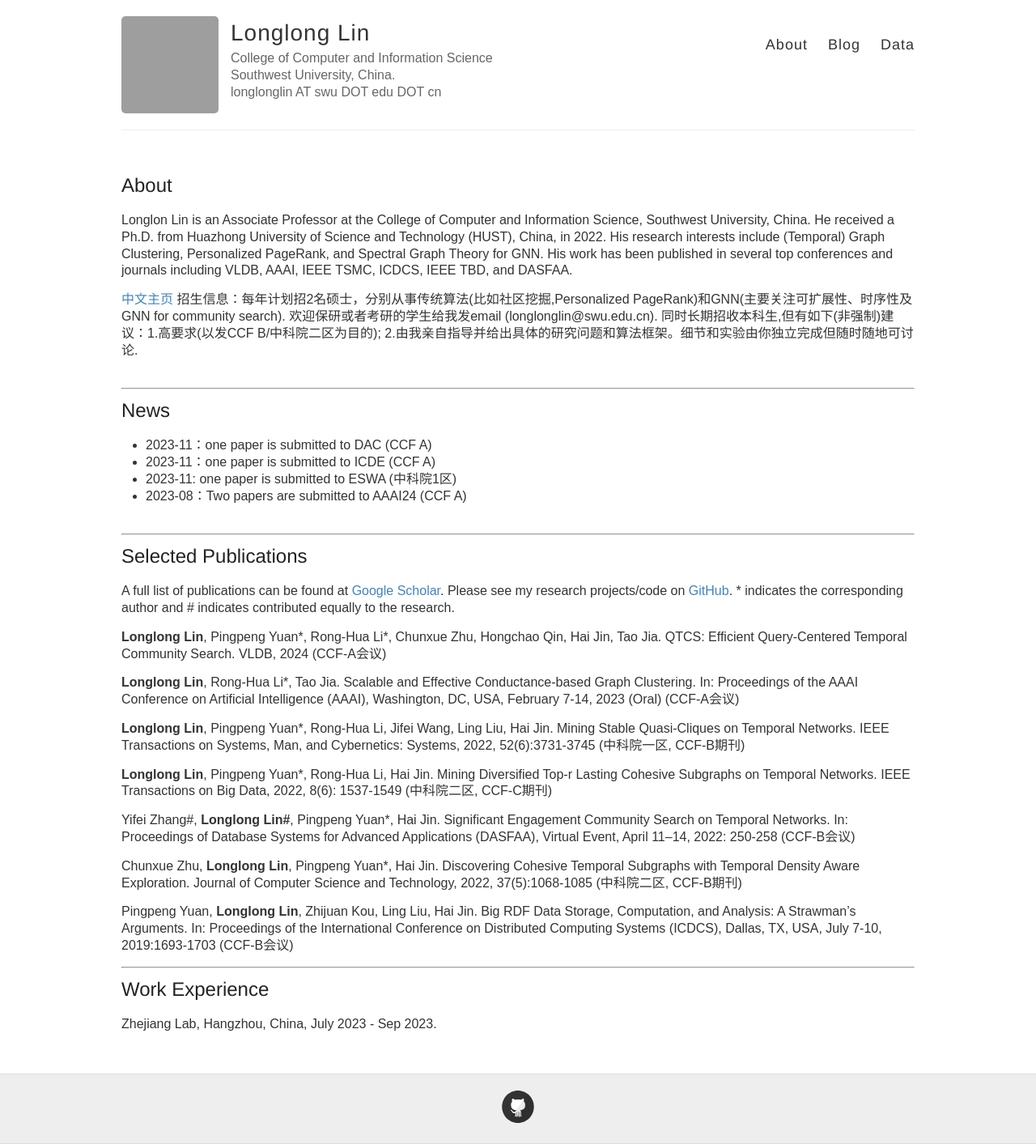
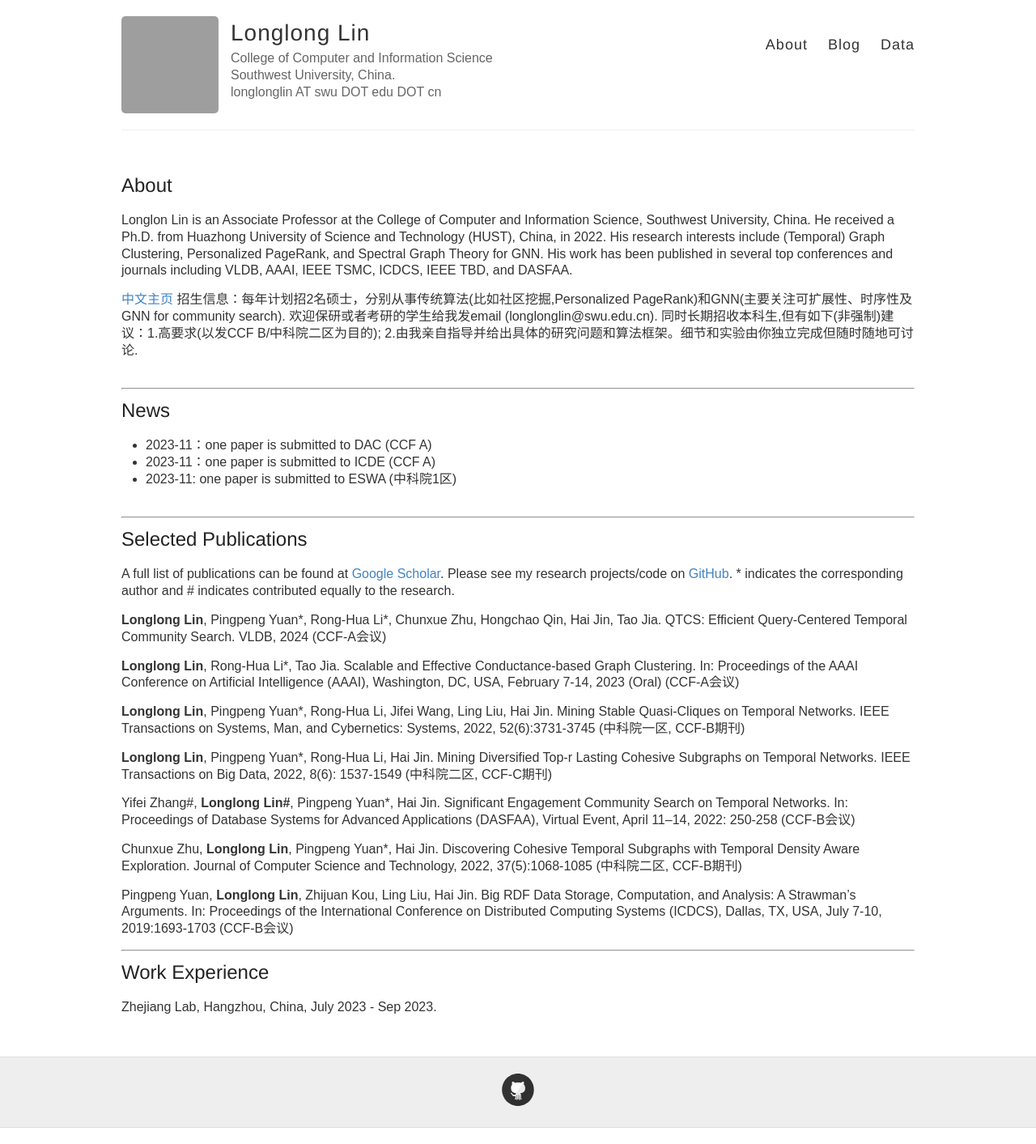
Before and after one commit to longlonglin/longlonglin.github.io, a Jekyll site: the page built from index.md, in a window 1280 px wide. Shown: the whole page at 81% size. Built offline with Jekyll 4.4.1, drawn with Linux system fonts in a browser that asks for light colours; our own code applies the rules of GitHub Pages for plain Markdown files; grey boxes are pictures that could not be loaded.

Commit message:
Update index.md

```diff
--- a/index.md
+++ b/index.md
@@ -18,7 +18,6 @@ ___
 * 2023-11：one paper is submitted to  DAC (CCF A)
 * 2023-11：one paper is submitted to  ICDE (CCF A)
 * 2023-11: one paper is submitted to ESWA  (中科院1区)
-* 2023-08：Two papers are submitted to AAAI24 (CCF A)
 <br><br>
 
 ___
```
